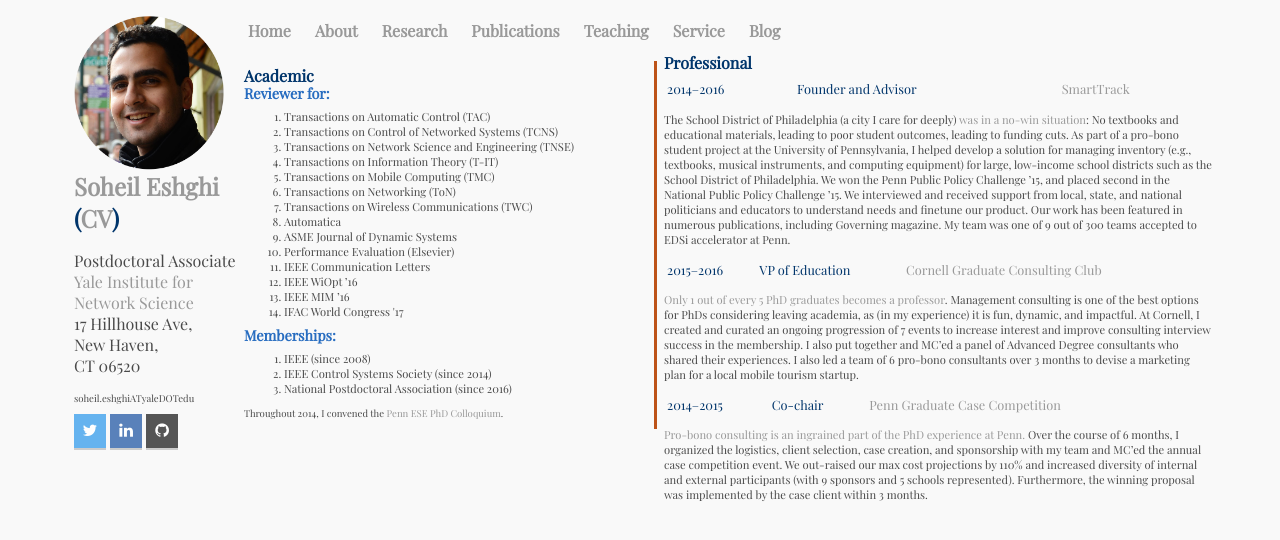
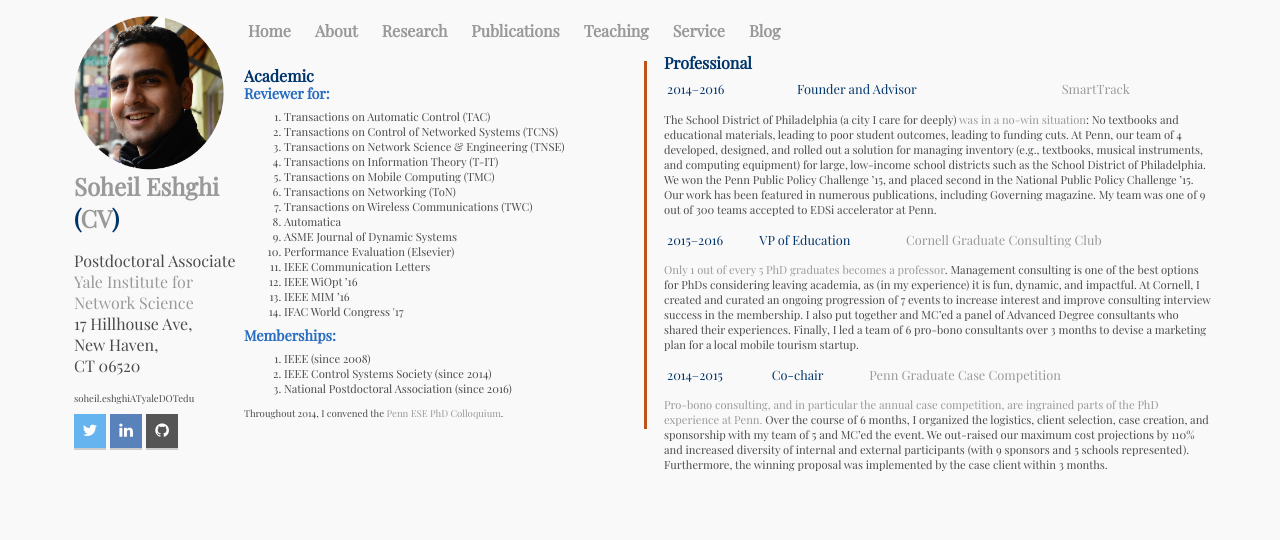
Before and after one commit to SoheilEshghi/SoheilEshghi.github.io, a Jekyll site: the page built from service/index.html, in a window 1280 px wide. Shown: the top 540 px of the page. Built offline with Jekyll 4.4.1, drawn with Linux system fonts in a browser that asks for light colours; nearby versions of some CDN libraries.

Commit message:
service spacing and edit

```diff
--- a/service/index.html
+++ b/service/index.html
@@ -2,13 +2,13 @@
 layout: default
 title: About Soheil Eshghi
 ---
-<div class = "blurb" style="border-right:medium #bd5319 solid; width: 410px;float:left;">
+<div class = "blurb" style="border-right:medium #bd5319 solid; width: 400px;float:left;">
   <h2>Academic</h2>
   <h3>Reviewer for:</h3>
   <ol>
    <li> Transactions on Automatic Control (TAC)</li>
    <li> Transactions on Control of Networked Systems (TCNS)</li>
-   <li> Transactions on Network Science and Engineering (TNSE)</li>
+   <li> Transactions on Network Science & Engineering (TNSE)</li>
    <li> Transactions on Information Theory (T-IT)</li>
    <li> Transactions on Mobile Computing (TMC)</li>
    <li>  Transactions on Networking (ToN)</li>
@@ -41,11 +41,11 @@ title: About Soheil Eshghi
     </tr>
   </table>
     <p style="font-size: 0.7em;">The School District of Philadelphia (a city I care for deeply) <a href="http://www.theatlantic.com/education/archive/2014/07/why-poor-schools-cant-win-at-standardized-testing/374287/">was in a no-win situation</a>: No textbooks and educational materials, leading to poor student outcomes, leading to funding cuts.
-    As part of a pro-bono student project at the University of Pennsylvania, I helped develop
+    At Penn, our team of 4 developed, designed, and rolled out
     a solution for managing inventory (e.g., textbooks, musical instruments, and computing
     equipment) for large, low-income school districts such as the School District of
     Philadelphia. We won the Penn Public Policy Challenge ’15, and placed second in the National Public
-    Policy Challenge ’15. We interviewed and received support from local, state, and national politicians and educators to understand needs and finetune our product. Our work has been featured in numerous publications, including Governing magazine. My team was one of 9 out of 300 teams accepted to EDSi accelerator at Penn.</p>
+    Policy Challenge ’15. Our work has been featured in numerous publications, including Governing magazine. My team was one of 9 out of 300 teams accepted to EDSi accelerator at Penn.</p>
     <table style="width:100%">
       <tr>
         <td>2015–2016 </td>
@@ -53,7 +53,7 @@ title: About Soheil Eshghi
         <td><a href="https://cornellgraduateconsultingclub.org/">Cornell Graduate Consulting Club</a></td>
       </tr>
     </table>
-<p style="font-size: 0.7em;"><a href="http://www.theatlantic.com/business/archive/2013/02/how-many-phds-actually-get-to-become-college-professors/273434/">Only 1 out of every 5 PhD graduates becomes a professor</a>. Management consulting is one of the best options for PhDs considering leaving academia, as (in my experience) it is fun, dynamic, and impactful. At Cornell, I created and curated an ongoing progression of 7 events to increase interest and improve consulting interview success in the membership. I also put together and MC’ed a panel of Advanced Degree consultants who shared their experiences. I also led a team of 6 pro-bono consultants over 3 months to devise a marketing plan for a local mobile tourism startup.</p>
+<p style="font-size: 0.7em;"><a href="http://www.theatlantic.com/business/archive/2013/02/how-many-phds-actually-get-to-become-college-professors/273434/">Only 1 out of every 5 PhD graduates becomes a professor</a>. Management consulting is one of the best options for PhDs considering leaving academia, as (in my experience) it is fun, dynamic, and impactful. At Cornell, I created and curated an ongoing progression of 7 events to increase interest and improve consulting interview success in the membership. I also put together and MC’ed a panel of Advanced Degree consultants who shared their experiences. Finally, I led a team of 6 pro-bono consultants over 3 months to devise a marketing plan for a local mobile tourism startup.</p>
 <table style="width:100%">
   <tr>
     <td>2014–2015 </td>
@@ -61,8 +61,8 @@ title: About Soheil Eshghi
     <td><a href="http://www.dolphin.upenn.edu/pgcc/">Penn Graduate Case Competition</a></td>
   </tr>
 </table>
-<p style="font-size: 0.7em;"><a href="http://www.penngradconsulting.com/">Pro-bono consulting is an ingrained part of the PhD experience at Penn.</a> Over the course of 6 months, I organized the logistics, client selection, case creation, and sponsorship with my team
-and MC’ed the annual case competition event. We out-raised our max cost projections by 110% and increased diversity of internal and
+<p style="font-size: 0.7em;"><a href="http://www.penngradconsulting.com/">Pro-bono consulting, and in particular the annual case competition, are ingrained parts of the PhD experience at Penn.</a> Over the course of 6 months, I organized the logistics, client selection, case creation, and sponsorship with my team of 5
+and MC’ed the  event. We out-raised our maximum cost projections by 110% and increased diversity of internal and
 external participants (with 9 sponsors and 5 schools represented). Furthermore, the winning proposal was implemented by the case client within 3 months.</p>
 
 </div><!--/.blurb-->
```
